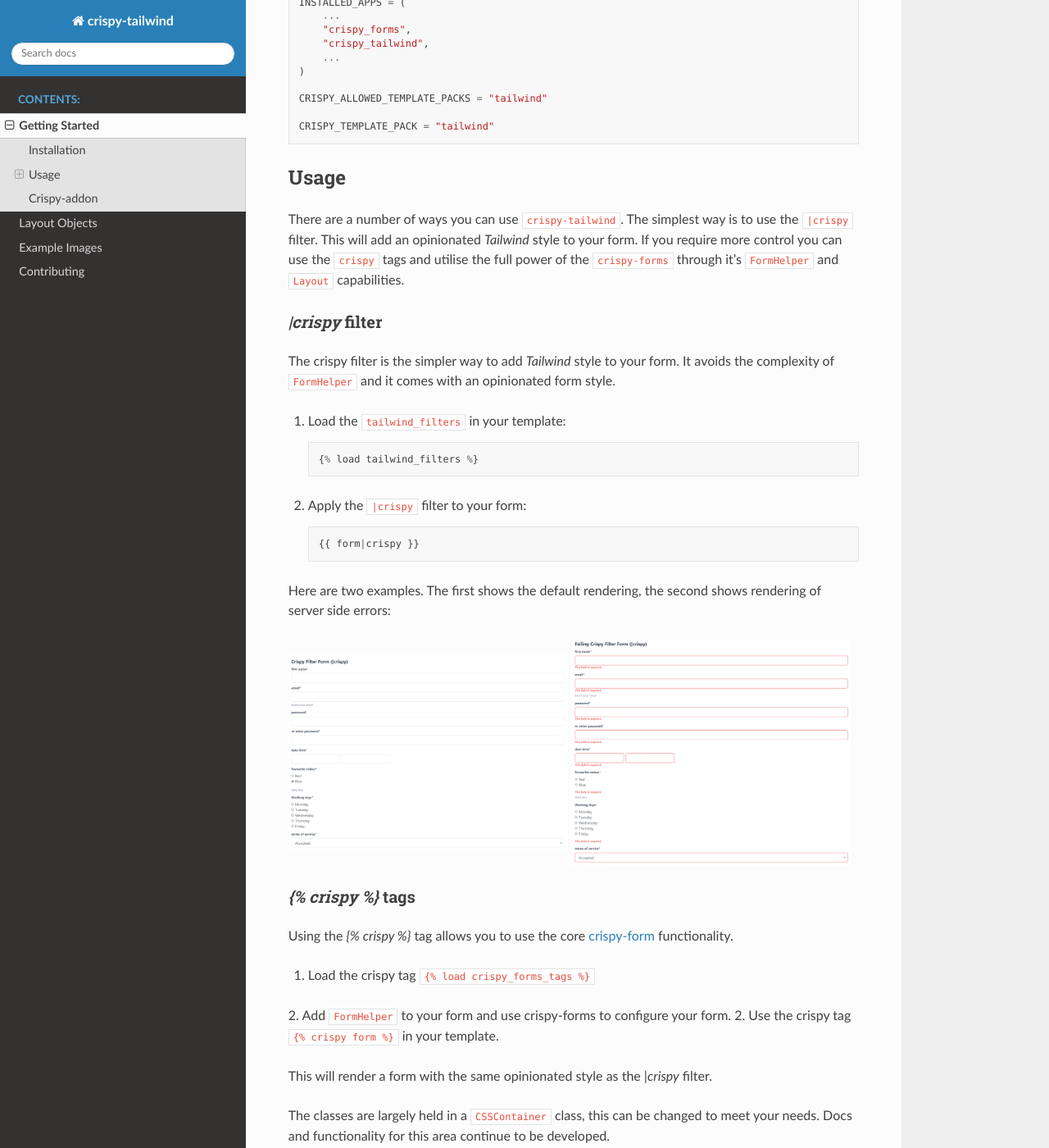
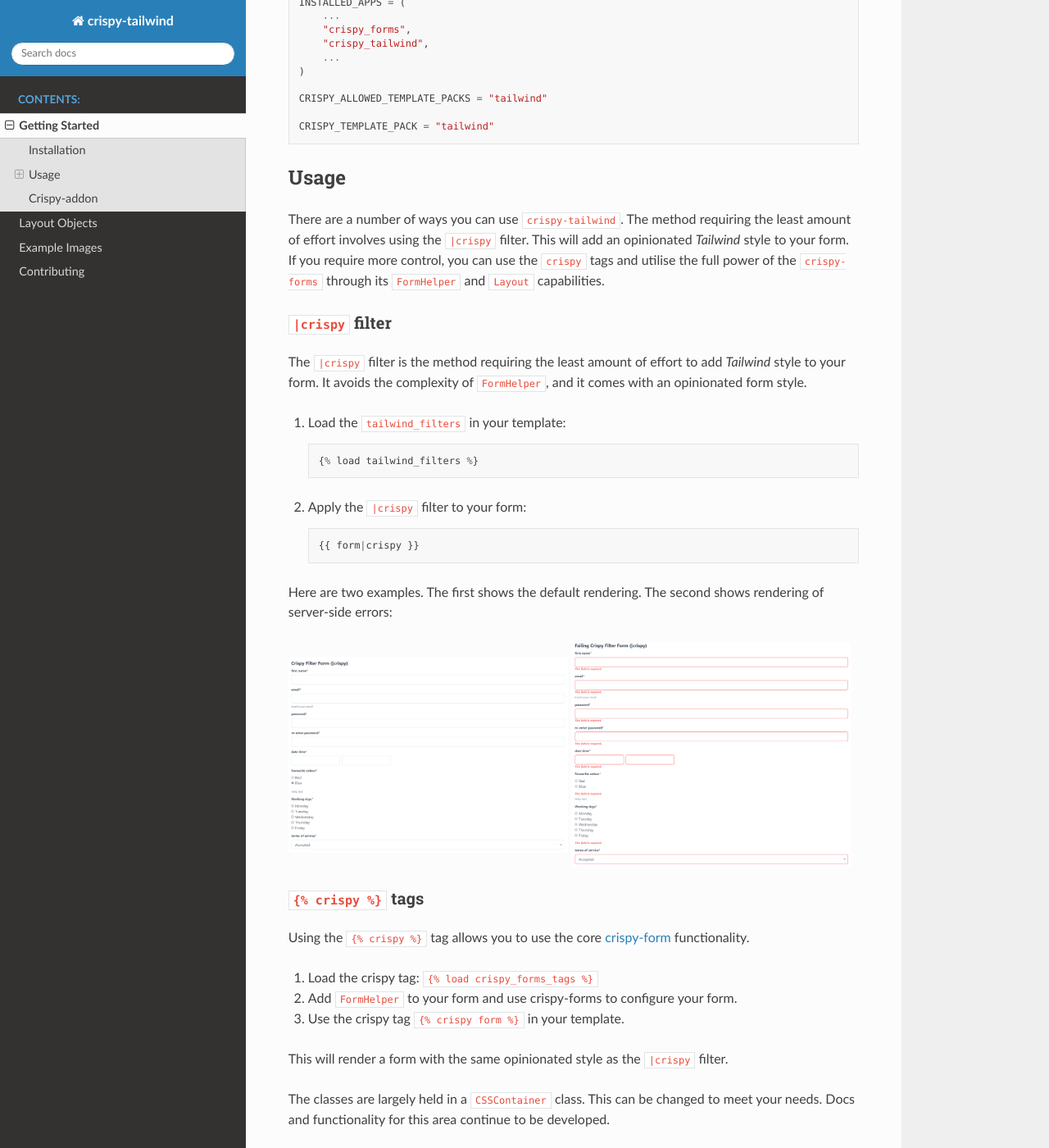
Before and after one commit to django-crispy-forms/crispy-tailwind, a Sphinx documentation site: the page built from docs/getting_started.txt, in a window 1280 px wide and 1400 px high, scrolled down 447 px. Shown: the whole window at 82% size. Built offline with Sphinx 7.4.7 and the Read the Docs theme 2.0.0, drawn with Linux system fonts in a browser that asks for light colours; some of the changed text lies outside the part shown.

Commit message:
Various improvements to Getting Started docs

```diff
--- a/docs/getting_started.txt
+++ b/docs/getting_started.txt
@@ -28,18 +28,18 @@
 Usage
 =====
 
-There are a number of ways you can use ``crispy-tailwind``. The simplest way
-is to use the ``|crispy`` filter. This will add an opinionated `Tailwind` style
-to your form. If you require more control you can use the ``crispy`` tags and
-utilise the full power of the ``crispy-forms`` through it's ``FormHelper`` and
-``Layout`` capabilities.
+There are a number of ways you can use ``crispy-tailwind``. The method
+requiring the least amount of effort involves using the ``|crispy`` filter.
+This will add an opinionated `Tailwind` style to your form. If you require more
+control, you can use the ``crispy`` tags and utilise the full power of the
+``crispy-forms`` through its ``FormHelper`` and ``Layout`` capabilities.
 
-`|crispy` filter
-----------------
+``|crispy`` filter
+------------------
 
-The crispy filter is the simpler way to add `Tailwind` style to your form. It
-avoids the complexity of ``FormHelper`` and it comes with an opinionated form
-style.
+The ``|crispy`` filter is the method requiring the least amount of effort to
+add `Tailwind` style to your form. It avoids the complexity of ``FormHelper``,
+and it comes with an opinionated form style.
 
 1. Load the ``tailwind_filters`` in your template::
 
@@ -49,29 +49,29 @@
 
     {{ form|crispy }}
 
-Here are two examples. The first shows the default rendering, the second shows
-rendering of server side errors:
+Here are two examples. The first shows the default rendering. The second shows
+rendering of server-side errors:
 
 .. image:: img/crispy_form.png
    :width: 49%
 .. image:: img/crispy_failing.png
    :width: 49%
 
-`{% crispy %}` tags
--------------------
+``{% crispy %}`` tags
+---------------------
 
-Using the `{% crispy %}` tag allows you to use the core crispy-form_
+Using the ``{% crispy %}`` tag allows you to use the core crispy-form_
 functionality.
 
-1. Load the crispy tag ``{% load crispy_forms_tags %}``
+1. Load the crispy tag: ``{% load crispy_forms_tags %}``
 2. Add ``FormHelper`` to your form and use crispy-forms to configure your form.
-2. Use the crispy tag ``{% crispy form %}`` in your template.
+3. Use the crispy tag ``{% crispy form %}`` in your template.
 
-This will render a form with the same opinionated style as the `|crispy`
+This will render a form with the same opinionated style as the ``|crispy``
 filter.
 
-The classes are largely held in a ``CSSContainer`` class, this can be
-changed to meet your needs. Docs and functionality for this area continue to be
+The classes are largely held in a ``CSSContainer`` class. This can be changed
+to meet your needs. Docs and functionality for this area continue to be
 developed.
 
 .. _crispy-form: https://django-crispy-forms.readthedocs.io/en/latest/index.html
@@ -80,12 +80,12 @@
 ============
 
 There is a template tag called ``crispy-addon``. It can be used to render a
-single field (including label) with preappended and appended text::
+single field (including label) with prepended and appended text::
 
-        {% load tailwind_field %}
-        {% crispy_addon form.my_field prepend="$" append=".00" %}
+    {% load tailwind_field %}
+    {% crispy_addon form.my_field prepend="$" append=".00" %}
 
 You can also prepend or append like so::
 
-        {% crispy_addon form.my_field prepend="$" %}
-        {% crispy_addon form.my_field append=".00" %}
+    {% crispy_addon form.my_field prepend="$" %}
+    {% crispy_addon form.my_field append=".00" %}
```
Also changed, not shown: other parts of docs/getting_started.txt (+2 -2 lines).
